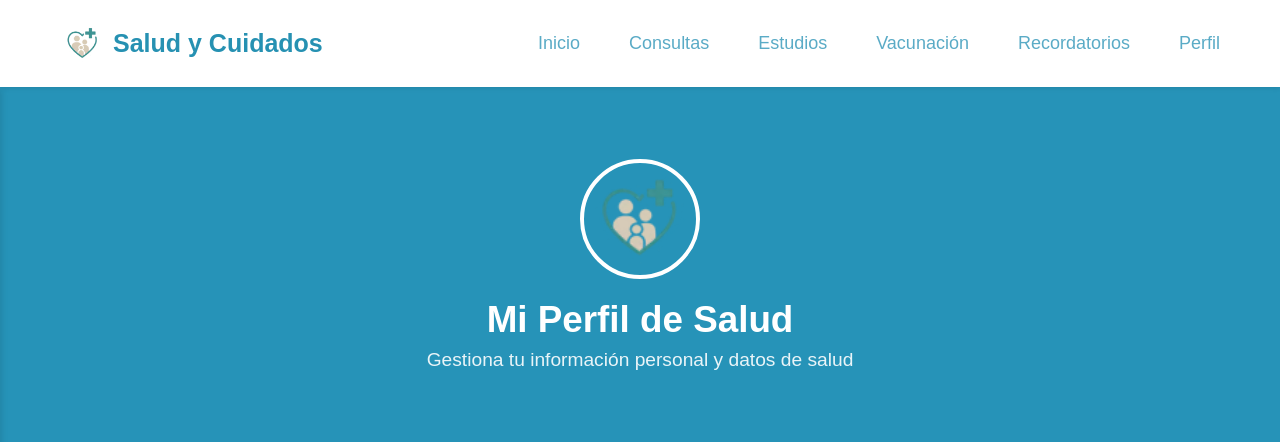
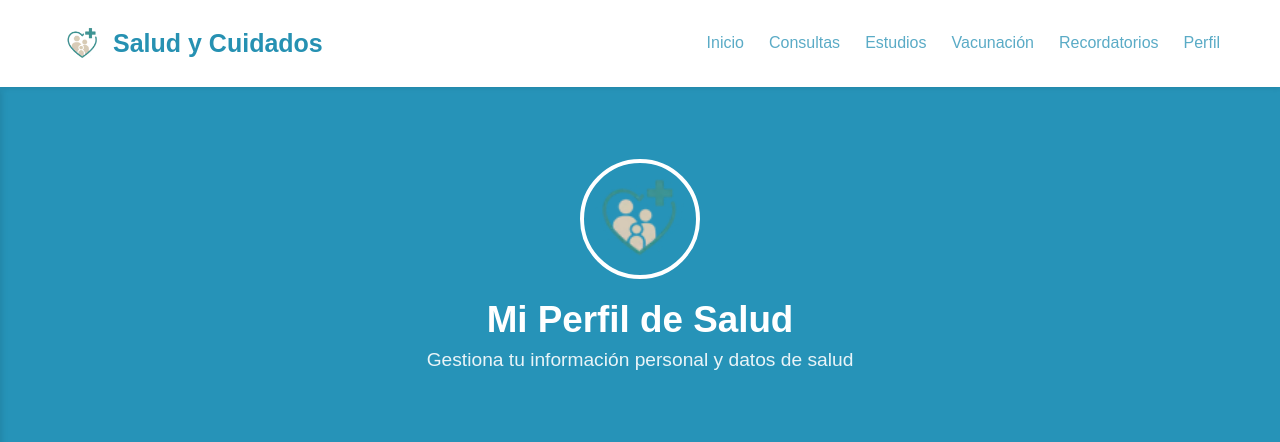
Before and after one commit to AndresAlexandroAvinaZaragoza/MedCard, a PHP site: page /perfil.html in a window 1280 px wide. Shown: the top 442 px of the page. Run offline with PHP 8.4, Linux system fonts and the light colour scheme.

Commit message:
Movil v1.5.1 perfil

```diff
--- a/vistaperfil.css
+++ b/vistaperfil.css
@@ -95,7 +95,7 @@ body {
   gap: 15px;
 }
 
-nav a {
+.menu a {
   margin-left: 1.5rem;
   text-decoration: none;
   color: #5aabc6;
```
